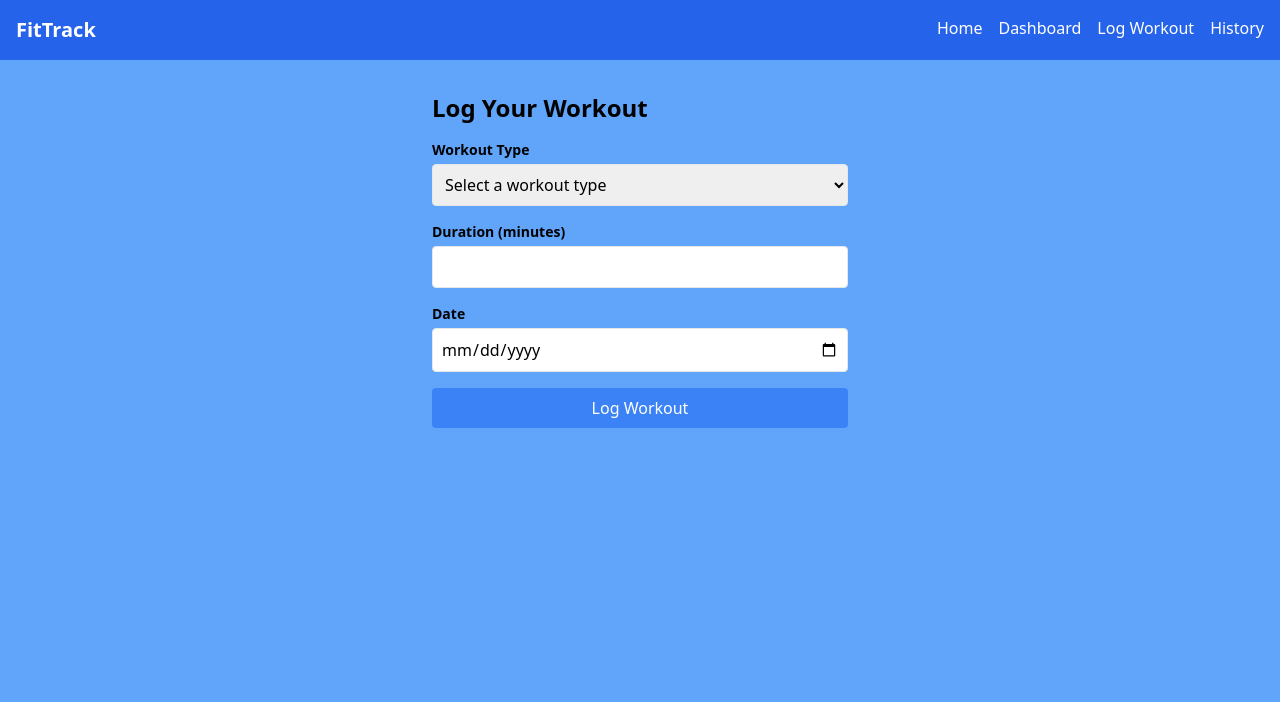
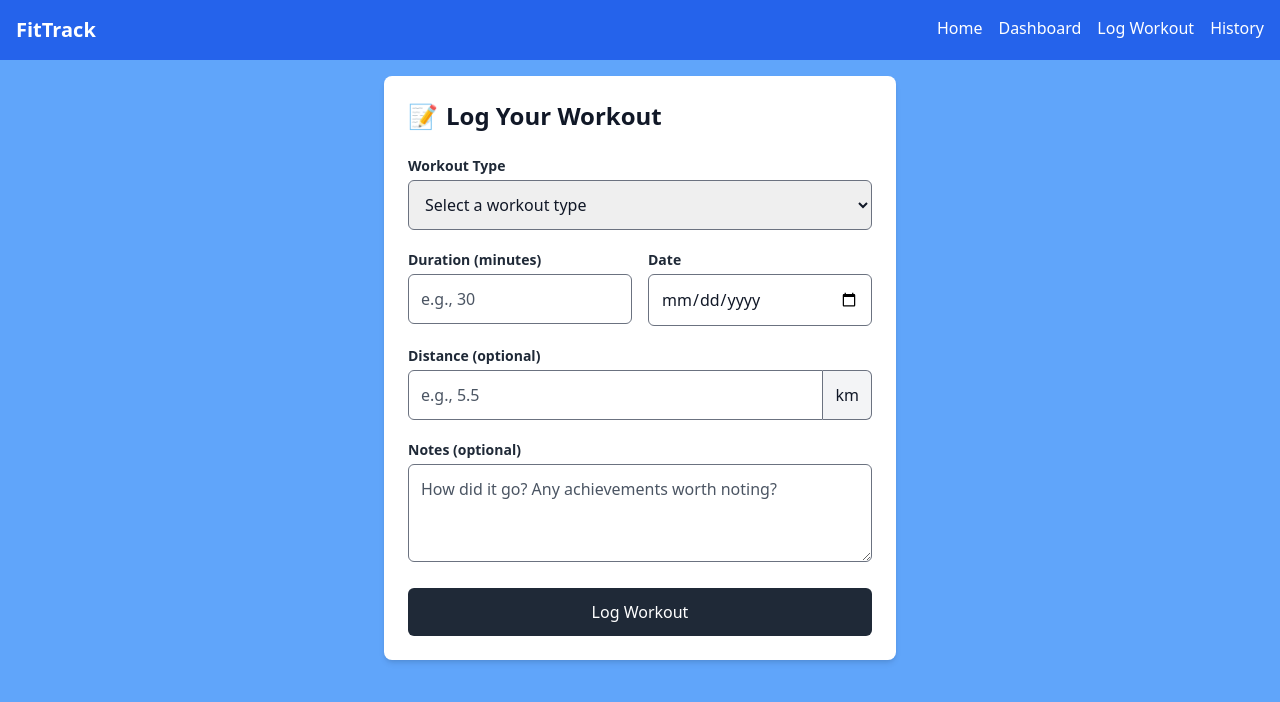
Before and after one commit to Esther-Sonia/fitness-tracker-app, a React (Create React App) app: page /log-workout in a window 1280 px wide. Shown: the top 702 px of the page. Built offline with nearby package versions, Linux system fonts and the light colour scheme.

Commit message:
update styling and add new properties

```diff
--- a/src/Components/WorkoutForm.jsx
+++ b/src/Components/WorkoutForm.jsx
@@ -1,18 +1,27 @@
 import { useState } from 'react';
-
+//change of workout types arrays here
 const workoutTypes = [
-  { id: '1', type: 'Running' },
-  { id: '2', type: 'Yoga' },
-  { id: '3', type: 'Cycling' },
-  { id: '4', type: 'Weightlifting' },
+  { id: '1', type: 'Running', icon: '🏃‍♂️' },
+  { id: '2', type: 'Yoga', icon: '🧘‍♀️' },
+  { id: '3', type: 'Cycling', icon: '🚴‍♀️' },
+  { id: '4', type: 'Weightlifting', icon: '🏋️‍♀️' },
+  { id: '5', type: 'Swimming', icon: '🏊‍♂️' },
+  { id: '6', type: 'Walking', icon: '🚶‍♂️' },
+  { id: '8', type: 'Basketball', icon: '🏀' },
 ];
 
-const WorkoutForm = () => {
+const WorkoutForm = () => { //additional field in the workout form
   const [workoutData, setWorkoutData] = useState({
     type: '',
     duration: '',
     date: '',
+    notes: '',
+    distance: '',
   });
+
+  const [submitting, setSubmitting] = useState(false);
+  const [formError, setFormError] = useState(null);
+  const [formSuccess, setFormSuccess] = useState(false);
 
   const handleChange = (e) => {
     const { name, value } = e.target;
@@ -24,7 +33,15 @@ const WorkoutForm = () => {
 
   const handleSubmit = async (e) => {
     e.preventDefault();
-    workoutData.duration = Number(workoutData.duration);
+    setSubmitting(true);
+    setFormError(null);
+    setFormSuccess(false);
+
+    const formattedData = {
+      ...workoutData,
+      duration: Number(workoutData.duration),
+      distance: workoutData.distance ? Number(workoutData.distance) : undefined,
+    };
 
     try {
       const response = await fetch('http://localhost:3001/workouts', {
@@ -32,7 +49,7 @@ const WorkoutForm = () => {
         headers: {
           'Content-Type': 'application/json',
         },
-        body: JSON.stringify(workoutData),
+        body: JSON.stringify(formattedData),
       });
 
       if (!response.ok) {
@@ -41,60 +58,146 @@ const WorkoutForm = () => {
 
       const data = await response.json();
       console.log('Workout submitted:', data);
-      alert('Workout logged successfully!');
+      setFormSuccess(true);
+
+      setWorkoutData({
+        type: '',
+        duration: '',
+        date: '',
+        notes: '',
+        distance: '',
+      });
+
+      setTimeout(() => {
+        setFormSuccess(false);
+      }, 3000);
     } catch (error) {
       console.error('Error submitting workout:', error);
-      alert('Something went wrong ');
+      setFormError(error.message);
+    } finally {
+      setSubmitting(false);
     }
   };
 
-  return (
-    <div className="p-4 max-w-md mx-auto">
-      <h1 className="text-2xl font-bold mb-4">Log Your Workout</h1>
+  const selectedWorkout = workoutTypes.find(w => w.type === workoutData.type);
+
+  return (  //additional styling and input fields
+    <div className="p-6 max-w-lg mx-auto bg-white rounded-lg shadow-md text-gray-900">
+      <h1 className="text-2xl font-bold mb-6 flex items-center text-gray-900">
+        <span className="mr-2">📝</span> Log Your Workout
+      </h1>
+
+      {formSuccess && ( //form submission handling
+        <div className="mb-4 p-3 bg-green-50 text-green-700 rounded-md flex items-center">
+          <span className="mr-2">✅</span>
+          Workout logged successfully!
+        </div>
+      )}
+
+      {formError && (
+        <div className="mb-4 p-3 bg-red-50 text-red-700 rounded-md">
+          Error: {formError}
+        </div>
+      )}
+
       <form onSubmit={handleSubmit}>
-        <div className="mb-4">
-          <label className="block text-sm font-semibold">Workout Type</label>
+        <div className="mb-5">
+          <label className="block text-sm font-semibold mb-1 text-gray-800">Workout Type</label>
           <select
             name="type"
             value={workoutData.type}
             onChange={handleChange}
             required
-            className="w-full p-2 border rounded mt-1"
+            className="w-full p-3 border border-gray-500 rounded-md focus:ring-2 focus:ring-gray-500 focus:border-gray-500 transition text-gray-900"
           >
             <option value="" disabled>
               Select a workout type
             </option>
-            {workoutTypes.map((workout) => (
+            {workoutTypes.map((workout) => ( //include icons here
               <option key={workout.id} value={workout.type}>
-                {workout.type}
+                {workout.icon} {workout.type}
               </option>
             ))}
           </select>
         </div>
-        <div className="mb-4">
-          <label className="block text-sm font-semibold">Duration (minutes)</label>
+
+        {selectedWorkout && (
+          <div className="mb-5 p-3 bg-blue-50 rounded-md flex items-center">
+            <span className="text-2xl mr-3">{selectedWorkout.icon}</span>
+            <span>You selected <strong>{selectedWorkout.type}</strong></span>
+          </div>
+        )}
+
+
+
+        <div className="grid grid-cols-2 gap-4 mb-5">
+          <div>
+            <label className="block text-sm font-semibold mb-1 text-gray-800">Duration (minutes)</label>
             <input
               type="number"
               name="duration"
               value={workoutData.duration}
               onChange={handleChange}
               required
-            className="w-full p-2 border rounded mt-1"
+              min="1"
+              placeholder="e.g., 30"
+              className="w-full p-3 border border-gray-500 rounded-md focus:ring-2 focus:ring-blue-500 focus:border-blue-500 transition text-gray-900 placeholder-gray-600"
             />
           </div>
-        <div className="mb-4">
-          <label className="block text-sm font-semibold">Date</label>
+          <div>
+            <label className="block text-sm font-semibold mb-1 text-gray-800">Date</label>
             <input
               type="date"
               name="date"
               value={workoutData.date}
               onChange={handleChange}
               required
-            className="w-full p-2 border rounded mt-1"
+              className="w-full p-3 border border-gray-500 rounded-md focus:ring-2 focus:ring-blue-500 focus:border-blue-500 transition text-gray-900"
             />
           </div>
-        <button type="submit" className="w-full bg-blue-500 text-white p-2 rounded">
-          Log Workout
+        </div>
+
+        <div className="mb-5">
+          <label className="block text-sm font-semibold mb-1 text-gray-800">Distance (optional)</label>
+          <div className="flex">
+            <input
+              type="number"
+              name="distance"
+              value={workoutData.distance}
+              onChange={handleChange}
+              min="0"
+              step="0.01"
+              placeholder="e.g., 5.5"
+              className="flex-1 p-3 border border-gray-500 rounded-l-md focus:ring-2 focus:ring-blue-500 focus:border-blue-500 transition text-gray-900 placeholder-gray-600"
+            />
+            <span className="bg-gray-100 p-3 border border-l-0 border-gray-500 rounded-r-md whitespace-nowrap">
+              km
+            </span>
+          </div>
+        </div>
+
+        <div className="mb-5">
+          <label className="block text-sm font-semibold mb-1 text-gray-800">Notes (optional)</label>
+          <textarea
+            name="notes"
+            value={workoutData.notes}
+            onChange={handleChange}
+            rows="3"
+            placeholder="How did it go? Any achievements worth noting?"
+            className="w-full p-3 border border-gray-500 rounded-md focus:ring-2 focus:ring-blue-500 focus:border-blue-500 transition text-gray-900 placeholder-gray-600"
+          ></textarea>
+        </div>
+
+        <button
+          type="submit"
+          disabled={submitting}
+          className={`w-full p-3 rounded-md font-medium text-white transition ${
+            submitting
+              ? 'bg-gray-500 cursor-not-allowed'
+              : 'bg-gray-800 hover:bg-gray-700'
+          }`}
+        >
+          {submitting ? 'Saving...' : 'Log Workout'}
         </button>
       </form>
     </div>
```
Lines whose indentation alone changed are shown as unchanged.
